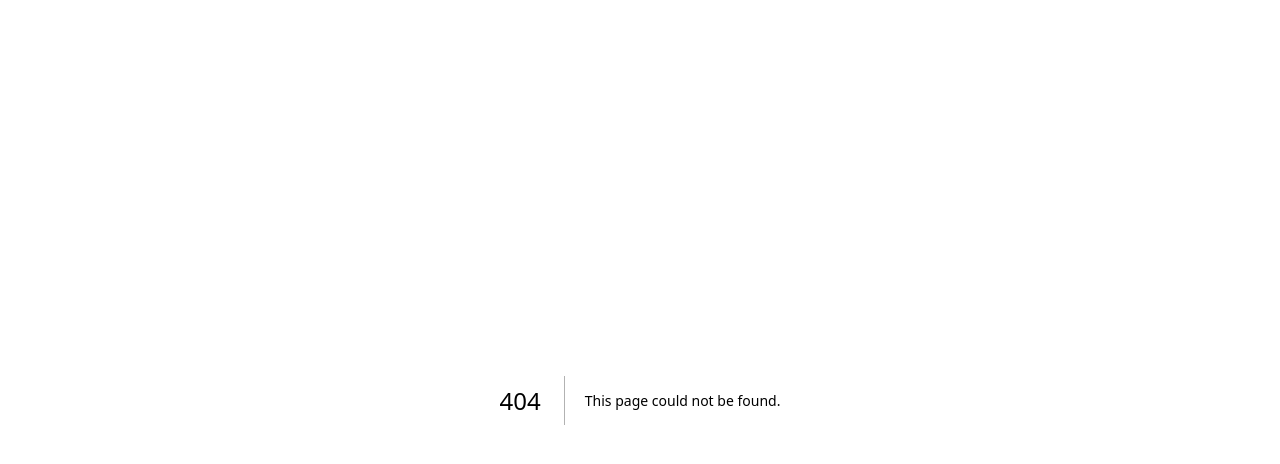
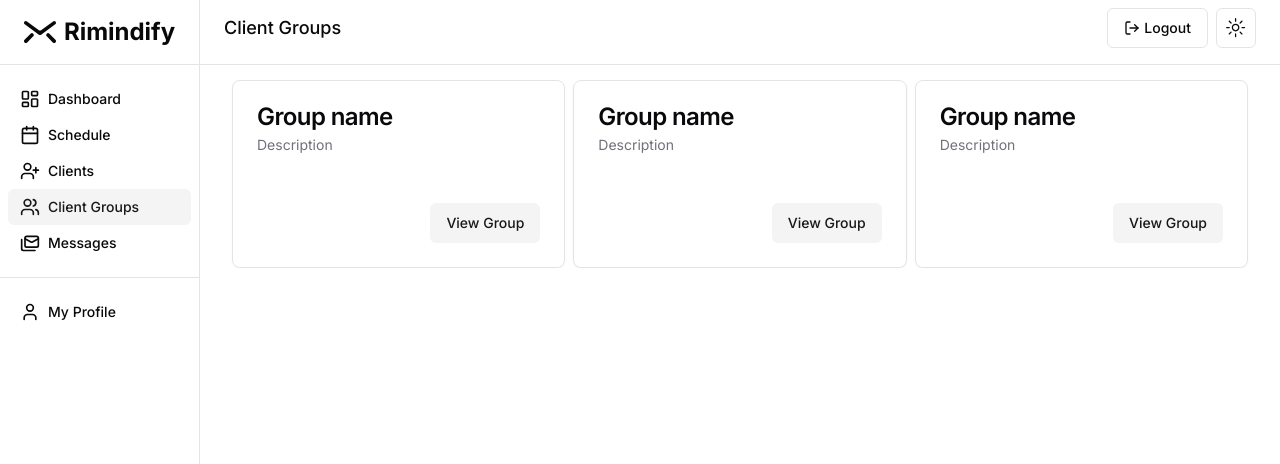
Before and after one commit to Aleksa0308/rimindify-frontend, a Next.js app: page /application/client-groups in a window 1280 px wide. Before the commit this address had no page. Shown: the top 464 px of the page. Built offline with nearby package versions, Linux system fonts and the light colour scheme.

Commit message:
feat: client groups card and logout

```diff
--- /dev/null
+++ b/app/(application)/application/client-groups/client-group-card.tsx
@@ -0,0 +1,24 @@
+import {
+    Card,
+    CardContent,
+    CardDescription,
+    CardFooter,
+    CardHeader,
+    CardTitle,
+} from '@/components/ui/card'
+import { Button } from '@/components/ui/button'
+
+export function ClientGroupCard() {
+    return (
+        <Card className=" bg-transparent">
+            <CardHeader>
+                <CardTitle>Group name</CardTitle>
+                <CardDescription>Description</CardDescription>
+            </CardHeader>
+            <CardContent></CardContent>
+            <CardFooter className="flex justify-end">
+                <Button variant="secondary">View Group</Button>
+            </CardFooter>
+        </Card>
+    )
+}
--- /dev/null
+++ b/app/(application)/application/client-groups/page.tsx
@@ -0,0 +1,12 @@
+import { ClientGroupCard } from '@/app/(application)/application/client-groups/client-group-card'
+
+export default function ClientGroups() {
+    return (
+        <main className="grid grid-cols-3 gap-2 container mt-4">
+            {/* Grid of client group cards*/}
+            <ClientGroupCard />
+            <ClientGroupCard />
+            <ClientGroupCard />
+        </main>
+    )
+}
--- a/app/(application)/application/layout.tsx
+++ b/app/(application)/application/layout.tsx
@@ -1,6 +1,13 @@
 'use client'
 import { NavItem } from '@/lib/types/application/sidebar-nav'
-import { Calendar, Mails, User, Users, UserPlus } from 'lucide-react'
+import {
+    Calendar,
+    Mails,
+    User,
+    Users,
+    UserPlus,
+    LayoutDashboard,
+} from 'lucide-react'
 import { SidebarNav } from '@/components/application/sidebar-nav'
 import Link from 'next/link'
 import { Icons } from '@/components/icons'
@@ -8,6 +15,11 @@ import { Separator } from '@/components/ui/separator'
 import { PageTitle } from '@/components/application/page-title'
 import { ScrollArea } from '@/components/ui/scroll-area'
 const actionLinks: NavItem[] = [
+    {
+        title: 'Dashboard',
+        href: '/application/dashboard',
+        icon: LayoutDashboard,
+    },
     {
         title: 'Schedule',
         href: '/application/schedule',
@@ -64,8 +76,8 @@ export default function ApplicationLayout({
                 <Separator className={'my-4'} />
                 <SidebarNav navLinks={profileLinks} />
             </section>
-            <section className="flex-1 pt-16 ml-[200px] h-screen overflow-y-auto">
-                <div className="fixed bg-background top-0 right-0 left-[200px] w-full z-10">
+            <section className="flex-1 pt-16 pl-[200px] h-screen overflow-y-auto">
+                <div className="fixed bg-background top-0 pr-[200px] w-full z-10">
                     <PageTitle />
                 </div>
                 <div>
--- /dev/null
+++ b/app/(application)/application/loading.tsx
@@ -0,0 +1,8 @@
+export default function Loading() {
+    return (
+        // absolute on top of everything with a almost transparent background
+        <div className="fixed top-0 left-0 w-full h-full bg-black bg-opacity-70 z-50 flex items-center justify-center">
+            <div className="animate-spin rounded-full h-32 w-32 border-t-2 border-b-2 border-gray-900"></div>
+        </div>
+    )
+}
--- a/app/(application)/application/messages/page.tsx
+++ b/app/(application)/application/messages/page.tsx
@@ -27,7 +27,7 @@ export default function Messages() {
 
     return (
         <main className="grid grid-cols-2 w-full">
-            <div className="flex flex-col border-r w-full h-[calc(100vh-65px)]">
+            <div className="flex flex-col border-r w-full h-[calc(100vh-80px)]">
                 <CreateMessageForm
                     className="self-end px-6 my-4"
                     open={dialogOpen}
--- a/components/application/page-title.tsx
+++ b/components/application/page-title.tsx
@@ -1,7 +1,12 @@
 import { usePathname } from 'next/navigation'
 import { Separator } from '@/components/ui/separator'
+import { ThemeModeToggle } from '@/components/theme-mode-toggle'
+import { Button } from '@/components/ui/button'
+import { LogOutIcon } from 'lucide-react'
+import { useLogout } from '@/lib/hooks/use-logut'
 
 export function PageTitle() {
+    const logout = useLogout()
     const pathname = usePathname()
     const getLastSegment = (path: string) => {
         const segments = path.split('/')
@@ -16,15 +21,25 @@ export function PageTitle() {
     }
 
     return (
-        <div>
+        <>
             <div
                 className={
-                    'mt-5 h-full font-medium text-lg align-middle container'
+                    'px-6 mt-2 font-medium text-lg flex justify-between items-center'
                 }
             >
                 {formattedPathname(pathname)}
+                <div className="flex gap-2">
+                    {/*Logout button*/}
+                    <Button variant="outline" onClick={logout}>
+                        <span className="flex gap-1 items-center">
+                            <LogOutIcon size={16} />
+                            Logout
+                        </span>
+                    </Button>
+                    <ThemeModeToggle />
+                </div>
             </div>
             <Separator className={'mt-4'} />
-        </div>
+        </>
     )
 }
--- /dev/null
+++ b/lib/hooks/use-logut.ts
@@ -0,0 +1,15 @@
+import { useRouter } from 'next/navigation'
+
+export const useLogout = () => {
+    const router = useRouter()
+
+    const logout = () => {
+        // Remove token from local storage
+        localStorage.removeItem('accessToken')
+
+        // Redirect the user to the login page
+        router.push('/login')
+    }
+
+    return logout
+}
```
